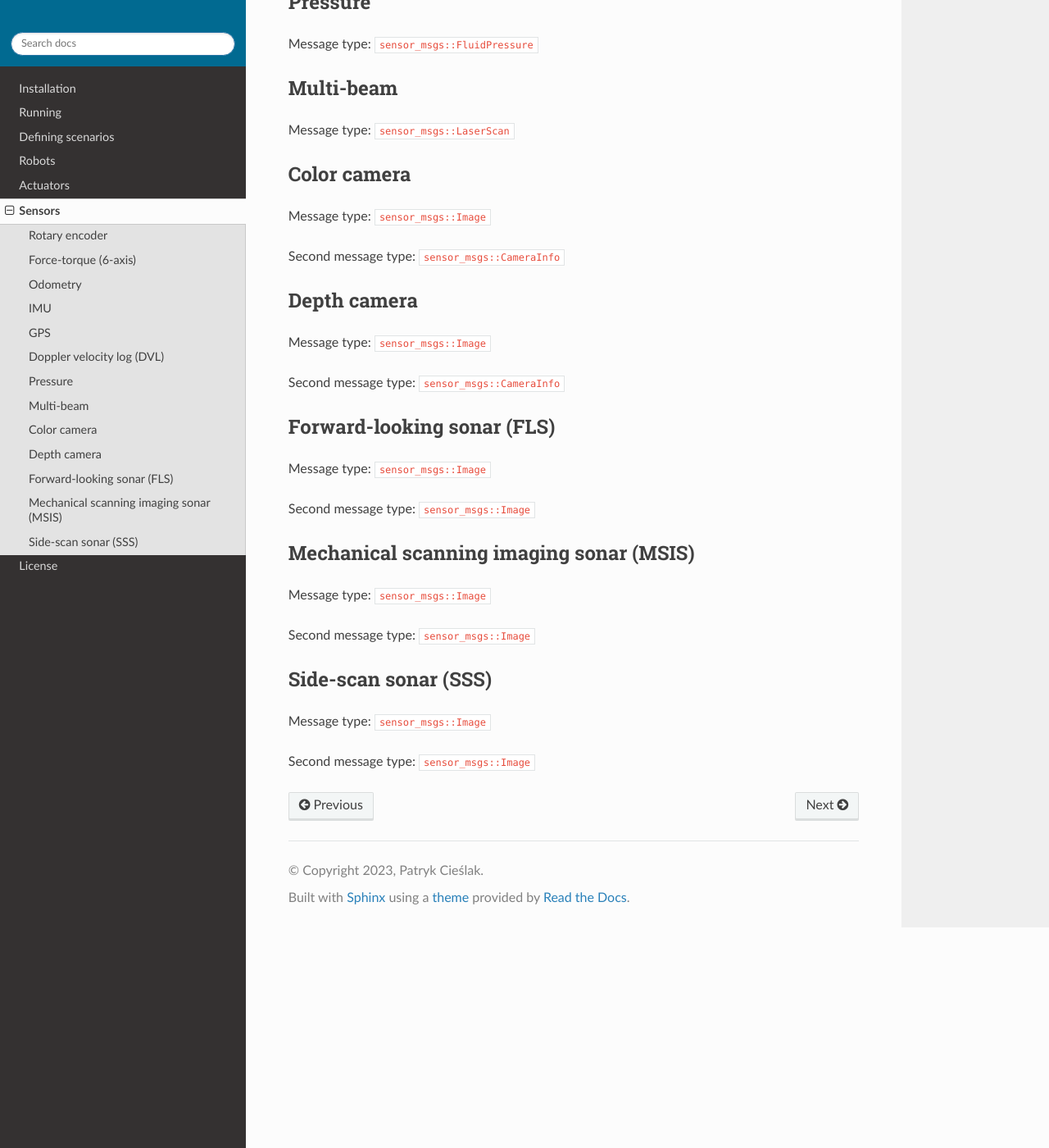
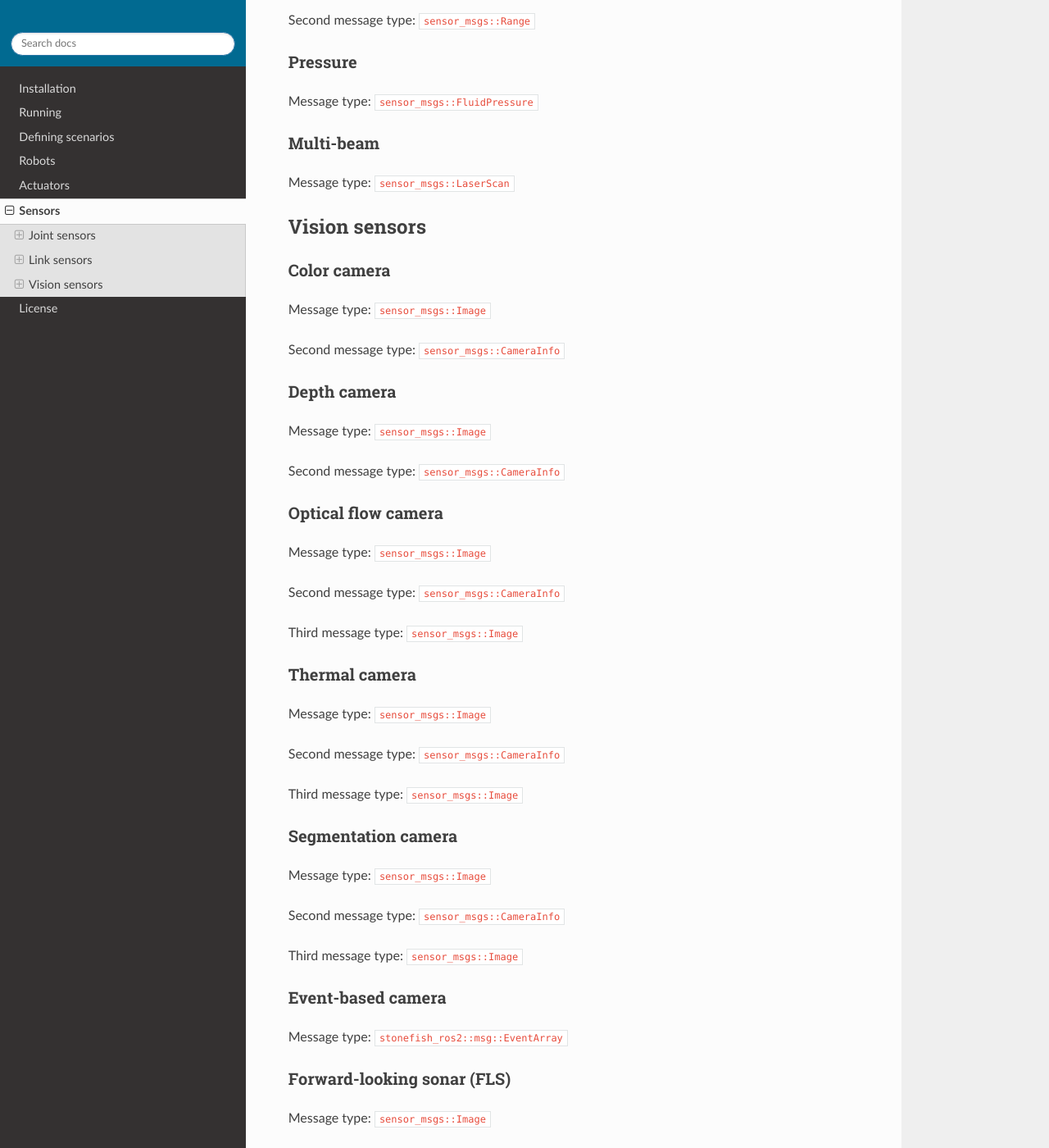
Before and after one commit to patrykcieslak/stonefish_ros, a Sphinx documentation site: the page built from docs/sensors.rst, in a window 1280 px wide and 1400 px high, scrolled down 1186 px. Shown: the whole window at 82% size. Built offline with Sphinx 7.4.7 and the Read the Docs theme 3.1.0, drawn with Linux system fonts in a browser that asks for light colours; formulas are drawn with MathJax 3; pages that are not in the unit, such as notebooks, are missing from menus; some of the changed text lies outside the part shown.

Commit message:
Updated package information.

```diff
--- a/CMakeLists.txt
+++ b/CMakeLists.txt
@@ -18,7 +18,7 @@ find_package(catkin REQUIRED COMPONENTS
   controller_manager
 )
 
-find_package(Stonefish REQUIRED 1.3.0)
+find_package(Stonefish REQUIRED 1.5.0)
 
 add_message_files(
   FILES
--- a/docs/conf.py
+++ b/docs/conf.py
@@ -21,13 +21,13 @@ import sphinx_rtd_theme
 # -- Project information -----------------------------------------------------
 
 project = u'Stonefish ROS'
-copyright = u'2023, Patryk Cieślak'
+copyright = u'2025, Patryk Cieślak'
 author = u'Patryk Cieślak'
 
 # The short X.Y version
-version = u'1.3'
+version = u'1.5'
 # The full version, including alpha/beta/rc tags
-release = u'1.3.0'
+release = u'1.5.0'
 
 
 # -- General configuration ---------------------------------------------------
--- a/docs/sensors.rst
+++ b/docs/sensors.rst
@@ -15,78 +15,119 @@ The *Stonefish* library implements a wide range of sensor simulations. Each of t
 
 For each sensor type a different message type is published. Some of the sensors need to publish on multiple topics. Specific information on all supported sensors is presented below.
 
+Joint sensors
+=============
+
 Rotary encoder
-==============
+--------------
 
 Message type: ``sensor_msgs::JointState``
 
 Force-torque (6-axis)
-=====================
+---------------------
 
 Message type: ``geometry_msgs::WrenchStamped``
 
+Link sensors
+============
+
 Odometry
-========
+--------
 
 Message type: ``nav_msgs::Odometry``
 
 IMU
-===
+---
 
 Message type: ``sensor_msgs::Imu``
 
 GPS
-===
+---
 
 Message type: ``sensor_msgs::NavSatFix``
 
 Doppler velocity log (DVL)
-==========================
+--------------------------
 
 Message type: ``cola2_msgs::DVL``
 
 Second message type: ``sensor_msgs::Range``
 
 Pressure
-========
+--------
 
 Message type: ``sensor_msgs::FluidPressure``
 
 Multi-beam
-==========
+----------
 
 Message type: ``sensor_msgs::LaserScan``
 
+Vision sensors
+==============
+
 Color camera
-============
+------------
 
 Message type: ``sensor_msgs::Image``
 
 Second message type: ``sensor_msgs::CameraInfo``
 
 Depth camera
-============
+------------
 
 Message type: ``sensor_msgs::Image``
 
 Second message type: ``sensor_msgs::CameraInfo``
 
+Optical flow camera
+-------------------
+
+Message type: ``sensor_msgs::Image``
+
+Second message type: ``sensor_msgs::CameraInfo``
+
+Third message type: ``sensor_msgs::Image``
+
+Thermal camera
+--------------
+
+Message type: ``sensor_msgs::Image``
+
+Second message type: ``sensor_msgs::CameraInfo``
+
+Third message type: ``sensor_msgs::Image``
+
+Segmentation camera
+-------------------
+
+Message type: ``sensor_msgs::Image``
+
+Second message type: ``sensor_msgs::CameraInfo``
+
+Third message type: ``sensor_msgs::Image``
+
+Event-based camera
+------------------
+
+Message type: ``stonefish_ros2::msg::EventArray``
+
 Forward-looking sonar (FLS)
-===========================
+---------------------------
 
 Message type: ``sensor_msgs::Image``
 
 Second message type: ``sensor_msgs::Image``
 
 Mechanical scanning imaging sonar (MSIS)
-========================================
+----------------------------------------
 
 Message type: ``sensor_msgs::Image``
 
 Second message type: ``sensor_msgs::Image``
 
 Side-scan sonar (SSS)
-=====================
+---------------------
 
 Message type: ``sensor_msgs::Image``
 
--- a/package.xml
+++ b/package.xml
@@ -1,7 +1,7 @@
 <?xml version="1.0"?>
 <package format="2">
 	<name>stonefish_ros</name>
-	<version>1.3.0</version>
+	<version>1.5.0</version>
 	<description>The stonefish_ros package</description>
 	<author email="patryk.cieslak@udg.edu">Patryk Cieslak</author>
 	<maintainer email="patryk.cieslak@udg.edu">Patryk Cieslak</maintainer>
```
